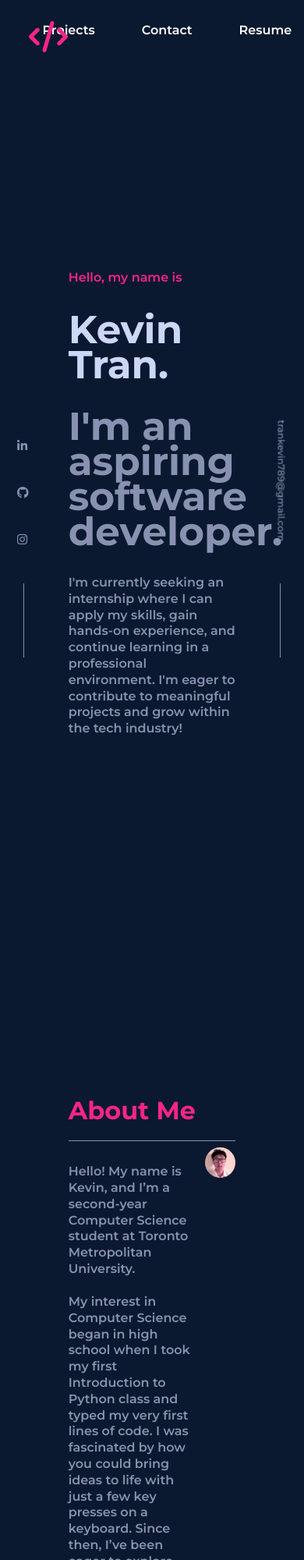
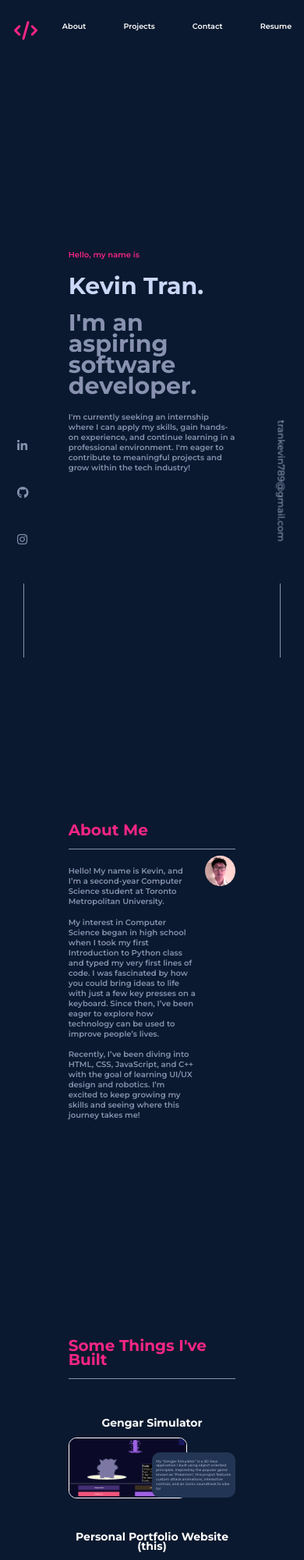
Before and after one commit to kevin-trann/personal-portfolio-website, a plain HTML site: page index.html in a window 390 px wide. Shown: the top 2000 px of the page at 78% size. Drawn offline with Linux system fonts and the light colour scheme.

Commit message:
optimized website for different devices
made website compatible for  (most) phones, tablets, laptops and desktops

```diff
--- a/index.html
+++ b/index.html
@@ -44,8 +44,8 @@
 typed my very first lines of code. I was fascinated by how you could bring ideas to life with just a few key presses on a keyboard.
 Since then, I’ve been eager to explore how technology can be used to improve people’s lives. </h4>
 
-<h4>Recently, I’ve been diving into HTML, CSS, and JavaScript with the goal of building apps and learning
-UI/UX design. I’m excited to keep growing my skills and seeing where this journey takes me!</h4>
+<h4>Recently, I’ve been diving into HTML, CSS, JavaScript, and C++ with the goal of learning
+UI/UX design and robotics. I’m excited to keep growing my skills and seeing where this journey takes me!</h4>
 </div>
 
 <img src="assets/mugshot.jpg" alt="picture of me">
--- a/styles.css
+++ b/styles.css
@@ -14,8 +14,6 @@ header{
     justify-content: flex-end;
     gap:60px;
     margin-right:2vw;
-
-
 }
 
 .section{
@@ -27,7 +25,6 @@ header{
     padding-top: 30vh;
     font-weight: 200;
     line-height: 0.9;
-
 }
 
 #intro{
@@ -62,7 +59,6 @@ hr{
     object-fit: cover;
     border-radius: 50%;
     flex-shrink:0;
-
 }
 
 .gengar_simulator img{
@@ -89,31 +85,33 @@ border-radius: 10px;
 .gengar_simulator, .personal_portfolio_website{
     display:inline-block;
     position:relative;
-
 }
 
 #project_description{
     position:absolute;
     background-color:#233554;
     color:white;
-    width:16vw;
-    height:13vh;
+    width:50%;
     bottom:20%;
     right:0.1%;
     border-radius: 10px;
-
+    max-height: 40%;
+    display: flex;
+    align-items: center;
 }
 
 #project_description2{
     position:absolute;
     background-color:#233554;
     color:white;
-    width:16vw;
-    height:13vh;
+    width:50%;
+    max-height: 60%;
     top:10%;
     left:0.1%;
     border-radius: 10px;
     margin: 0 auto;
+    display: flex;
+    align-items: center;
 }
 
 #project_description h4, #project_description2 h4{
@@ -160,7 +158,6 @@ border-radius: 10px;
 }
 
 #emailButton a:hover, #emailButton a:active{
-
     box-shadow: 0 0 6px #f72585;
     text-shadow: 0 0 4px #f72585;
 }
@@ -268,37 +265,49 @@ i:hover{
 }
 
 @media (max-width: 1440px){
+
      #project_description, #project_description2{
-    font-size: clamp(0.4rem, 1vw, 0.55rem);
+    font-size: clamp(0.4rem, 1.5vw, 0.72rem);
      }
+
 }
 
-@media (max-width: 1024px) {
+@media (max-width: 1023px) {
+
     #project_description, #project_description2{
-    font-size: clamp(0.38rem, 1vw, 0.48rem);
+    font-size: clamp(0.38rem, 1.5vw, 0.74rem);
     height: 15vh;
-}
+    }
+
     #project_description{
         bottom:20%;
     }
 
-
 }
 
 @media (max-width: 950px) {
+
     #contact h1{
         font-size:clamp(2.6rem, 3vw, 8rem);
     }
+
     #project_description{
         bottom:1%;
     }
 
     .section{
     width: 55vw;
-}
+    }
+
+    #project_description, #project_description2{
+    font-size: clamp(0.38rem, 1.5vw, 0.69rem);
+    height: 15vh;
+    }
+
 }
 
-@media (max-width: 790px) {
+@media (max-width: 820px) {
+
      #contact h1{
         font-size:clamp(1.6rem, 3vw, 8rem);
     }
@@ -309,19 +318,22 @@ i:hover{
 
     #project_description, #project_description2{
     height: 11vh;
-}
+    font-size: clamp(0.38rem, 1.5vw, 0.58rem);
+    }
 
 }
 
 
 @media (max-width: 550px) {
+
     #project_description, #project_description2{
     font-size:clamp(0.28rem, 1vw, 0.4rem);
     height: 9vh;
     }
 
     .fa-code{
-    display: none;
+    font-size: 1.5em;
+    left:18px;
     }
 
     .fa-brands  {
@@ -344,9 +356,51 @@ i:hover{
     }
 
     #verticalText a:link, #verticalText a:visited{
-
     right: -49px;
     font-size:12px;
-}
+    }
+
+    header{
+    display:flex;
+    justify-content: flex-end;
+    gap:20px;
+    }
+
+    header h4{
+        font-size:0.6em;
+        margin-left:28px;
+        margin-top:20px;
+    }
+
+    h1{
+    font-size:30px;
+    }
+
+    h4{
+        font-size: 10px;
+    }
+
+    h2{
+        font-size: 14px;
+    }
+
+    #projects h1, #about h1, #contact h1{
+        font-size:20px;
+    }
+
+    #credits a{
+        font-size:12px;
+    }
+
+    #emailButton a{
+    border:solid #f72585 2px;
+    width: 10px;
+    margin: 0 auto;
+    height:10px;
+    padding: 10px 15px;
+    font-size:10px;
+    box-shadow: 0 0 0px #f72585;
+    text-shadow: 0 0 0px #f72585;
+    }
 
 }
```
